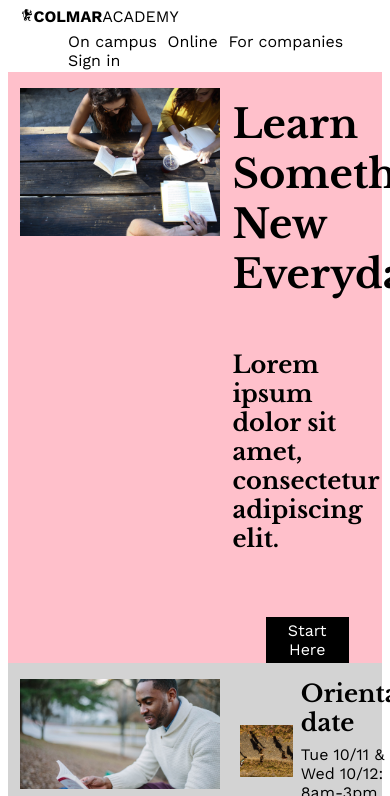
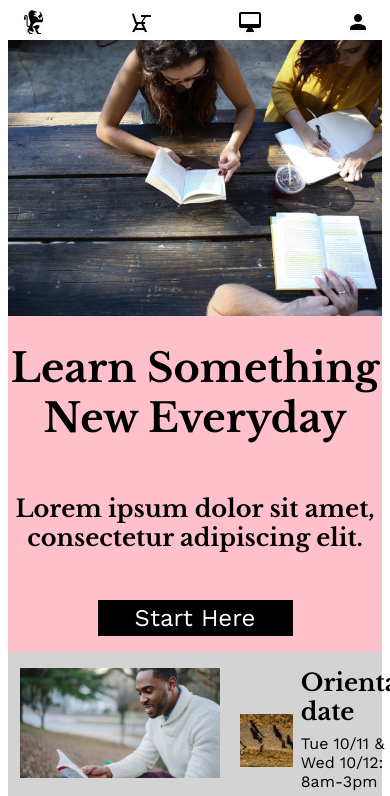
Before and after one commit to kelbelbeat/Capstone-Project, a plain HTML site: page index.html in a window 390 px wide. Shown: the top 796 px of the page. Drawn offline with nearby package versions, Linux system fonts and the light colour scheme.

Commit message:
Understand dissappear elements

```diff
--- a/css/style.css
+++ b/css/style.css
@@ -35,7 +35,7 @@ nav ul li {
 
 }
 
-nav .mobile{
+ .mobile{
   display:none;
 
 }
@@ -239,6 +239,7 @@ h3 {
 
 .course-description {
     margin-left:1rem;
+    margin-right:1rem;
 }
 
 .course a {
@@ -329,3 +330,29 @@ text-decoration: none;
 .footer-container {
     display:flex;
 }
+
+@media only screen and (max-width: 660px) {
+.banner{
+  flex-flow:column;
+}
+    .banner-left{
+        width:100%;
+        padding:0;
+    }
+    .banner-right{
+      text-align: center;
+      width:100%;
+      margin-bottom:2rem;
+    }
+    .banner-right .button{
+      margin-top:3rem;
+      font-size: 3rem;
+    }
+    .mobile{
+      display:flex;
+      flex-grow:1;
+      justify-content: space-between;
+    }
+    .laptop{
+      display:none;
+}
--- a/index.html
+++ b/index.html
@@ -10,7 +10,7 @@
 <body>
     <header>
     <div class="container">
-    <nav>
+    <nav class="laptop">
     <div class="logo">
         <img src="./resources/images/ic-logo.svg"/>
         <div class="logo-text-container">
@@ -29,8 +29,7 @@
         </ul>
     </nav>
     </div>
-    <nav>
-      <div class="mobile">
+    <nav class="mobile">
           <img src="./resources/images/ic-logo.svg"/>
           <img src="./resources/images/ic-on-campus.svg"/>
           <img src="./resources/images/ic-online.svg"/>
```
